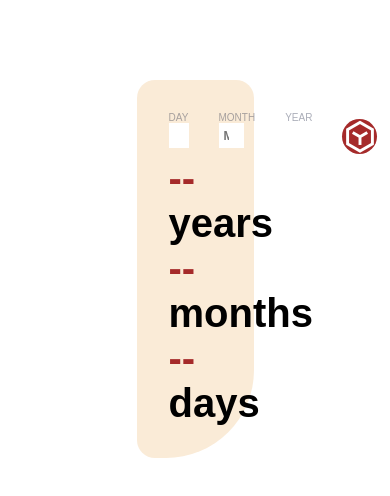
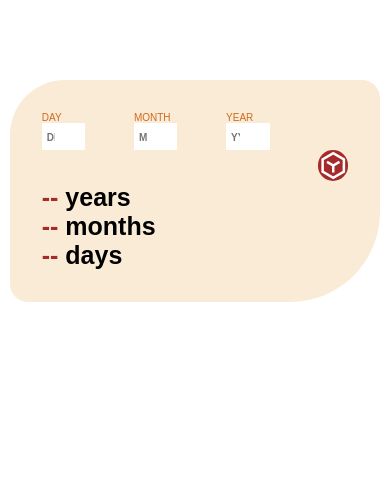
Before and after one commit to Niffer-dev/age-cal, a plain HTML site: page index.html in a window 390 px wide. Drawn offline with nearby package versions, Linux system fonts and the light colour scheme.

Commit message:
completed media query

```diff
--- a/style.css
+++ b/style.css
@@ -91,3 +91,97 @@ input::placeholder{
 .y, .m, .d{
     color: brown;
 }
+
+@media screen and (max-width: 992px){
+    #inputs{
+        width: 75%;
+        border-radius: 18px 18px 90px 18px;
+    }
+
+    .inputs-body p{
+        font-size: 12px;
+        color: chocolate;
+        font-weight: 100;
+    }
+
+    .inputD, .inputM, .inputY{
+        padding: 10px 30px 10px 10px;
+    }
+
+    input::placeholder{
+        font-size: 14px;
+    }
+
+    .ri-instance-line{
+        font-size: 40px;
+    }
+
+    .mainbody h3{
+        font-size: 35px;
+    }
+}
+
+@media screen and (max-width: 768px){
+    #inputs{
+        width: 78%;
+        border-radius: 42px 18px 90px 18px;
+    }
+
+    .inputD, .inputM, .inputY{
+        padding: 6px 30px 6px 5px;
+    }
+
+    .mainbody h3{
+        font-size: 30px;
+    }
+}
+
+@media screen and (max-width: 576px){
+    #inputs{
+        width: 95%;
+        border-radius: 55px 18px 90px 18px;
+    }
+
+    .inputs-body p{
+        font-size: 10px;
+    }
+
+    input::placeholder{
+        font-size: 10px;
+    }
+
+    .ri-instance-line{
+        font-size: 30px;
+    }
+
+    .mainbody h3{
+        font-size: 25px;
+    }
+}
+
+@media screen and (max-width: 375px){
+    #inputs{
+        width: 100%;
+        border-radius: 10px 18px 80px 18px;
+    }
+
+    .inputs-body p{
+        font-size: 9px;
+    }
+
+    .inputD, .inputM, .inputY{
+        padding: 5px;
+    }
+
+    .inputY{
+        width: 85%;
+    }
+
+    input::placeholder{
+        font-size: 8px;
+    }
+
+    .mainbody h3{
+        font-size: 20px;
+    }
+}
```
